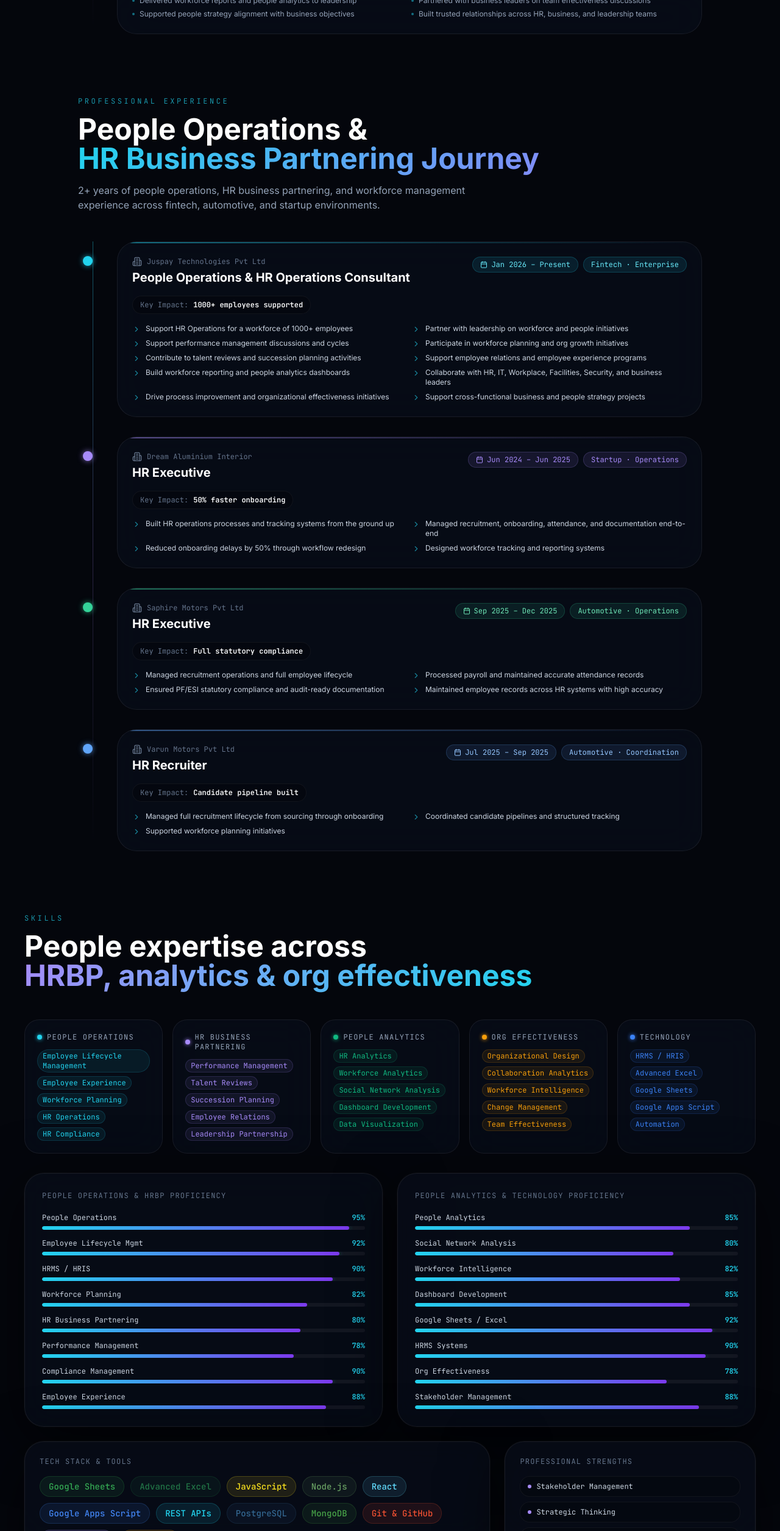
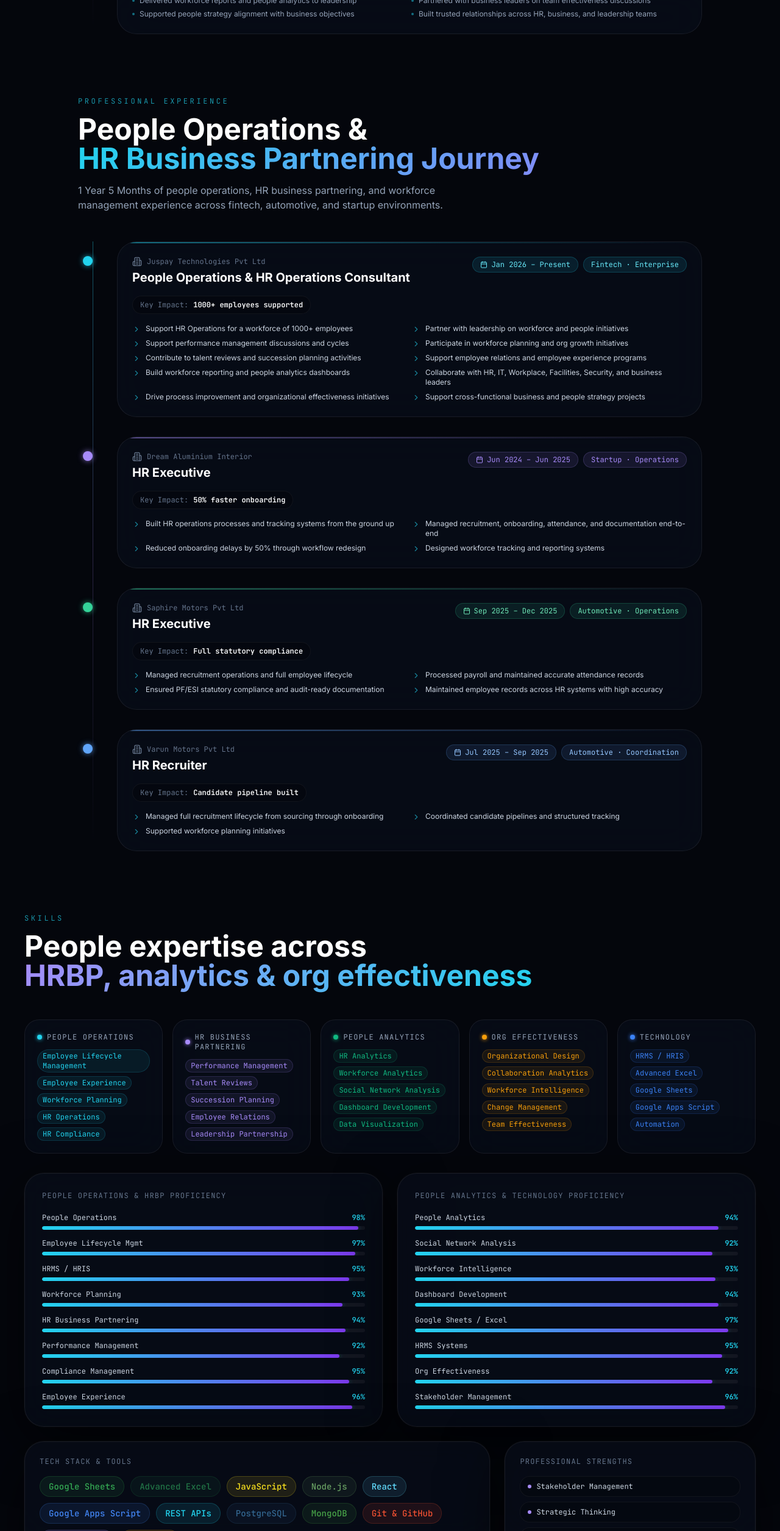
Before and after one commit to punithtest08/Punith_protfolio, a Next.js app: page / in a window 1280 px wide. Shown: the part 7972-10483 px from the top of the page at 61% size. Built offline with nearby package versions, Linux system fonts and the light colour scheme; no server answers.

Commit message:
fix: update contact email to resend account email

```diff
--- a/app/api/contact/route.ts
+++ b/app/api/contact/route.ts
@@ -24,7 +24,7 @@ export async function POST(req: Request) {
 
     const { error } = await resend.emails.send({
       from: 'Portfolio Contact <onboarding@resend.dev>',
-      to: process.env.CONTACT_EMAIL ?? 'punithshr2708@gmail.com',
+      to: 'punithtest08@gmail.com',
       replyTo: email,
       subject: `New message from ${sanitize(name)} — Portfolio`,
       html: `
--- a/components/AboutSection.tsx
+++ b/components/AboutSection.tsx
@@ -5,7 +5,7 @@ import { MapPin, Users, BarChart3, Network, Briefcase, Clock } from 'lucide-reac
 import { useScrollReveal } from '@/lib/useScrollReveal';
 
 const stats = [
-  { label: 'Years Experience',      value: '2+',    icon: Clock     },
+  { label: 'Years Experience', value: '2+', icon: Clock },
   { label: 'Employees Supported',   value: '1000+', icon: Users     },
   { label: 'Analytics Dashboards',  value: '10+',   icon: BarChart3 },
   { label: 'Systems Built',         value: '5+',    icon: Network   },
--- /dev/null
+++ b/components/ExperienceBadge.tsx
@@ -0,0 +1,30 @@
+'use client';
+
+import { motion } from 'framer-motion';
+import { Briefcase } from 'lucide-react';
+import { totalExperienceMonths, formatExperience } from '@/lib/experience';
+
+export default function ExperienceBadge() {
+  const { label } = formatExperience(totalExperienceMonths);
+
+  return (
+    <motion.div
+      initial={{ opacity: 0, y: 12 }}
+      animate={{ opacity: 1, y: 0 }}
+      transition={{ duration: 0.5, delay: 0.2, ease: [0.4, 0, 0.2, 1] }}
+      className="inline-flex items-center gap-3 glass rounded-2xl border border-white/8 px-5 py-3"
+    >
+      <div className="flex h-8 w-8 items-center justify-center rounded-xl bg-cyan-400/10 border border-cyan-400/20 flex-shrink-0">
+        <Briefcase className="h-4 w-4 text-cyan-400" />
+      </div>
+      <div className="flex items-baseline gap-2">
+        <span className="text-xs font-mono text-slate-500 uppercase tracking-widest">
+          Professional Experience
+        </span>
+        <span className="text-sm font-bold text-white">{label}</span>
+      </div>
+      <div className="h-1.5 w-1.5 rounded-full bg-emerald-400 animate-pulse flex-shrink-0"
+        style={{ boxShadow: '0 0 6px rgba(16,185,129,0.8)' }} />
+    </motion.div>
+  );
+}
--- a/components/ExperienceSection.tsx
+++ b/components/ExperienceSection.tsx
@@ -2,6 +2,7 @@
 
 import { motion } from 'framer-motion';
 import { Building2, Calendar, ChevronRight } from 'lucide-react';
+import { totalExperienceMonths, formatExperience } from '@/lib/experience';
 import { useScrollReveal } from '@/lib/useScrollReveal';
 
 const timeline = [
@@ -89,7 +90,7 @@ export default function ExperienceSection() {
             <span className="grad-cyan">HR Business Partnering Journey</span>
           </h2>
           <p className="mt-4 text-slate-400 max-w-2xl">
-            2+ years of people operations, HR business partnering, and workforce management experience across fintech, automotive, and startup environments.
+            {formatExperience(totalExperienceMonths).label} of people operations, HR business partnering, and workforce management experience across fintech, automotive, and startup environments.
           </p>
         </div>
 
--- a/components/SkillsSection.tsx
+++ b/components/SkillsSection.tsx
@@ -32,25 +32,25 @@ const skillGroups = [
 ];
 
 const hrProficiency = [
-  { name: 'People Operations',         level: 95 },
-  { name: 'Employee Lifecycle Mgmt',   level: 92 },
-  { name: 'HRMS / HRIS',               level: 90 },
-  { name: 'Workforce Planning',        level: 82 },
-  { name: 'HR Business Partnering',    level: 80 },
-  { name: 'Performance Management',    level: 78 },
-  { name: 'Compliance Management',     level: 90 },
-  { name: 'Employee Experience',       level: 88 },
+  { name: 'People Operations',         level: 98 },
+  { name: 'Employee Lifecycle Mgmt',   level: 97 },
+  { name: 'HRMS / HRIS',               level: 95 },
+  { name: 'Workforce Planning',        level: 93 },
+  { name: 'HR Business Partnering',    level: 94 },
+  { name: 'Performance Management',    level: 92 },
+  { name: 'Compliance Management',     level: 95 },
+  { name: 'Employee Experience',       level: 96 },
 ];
 
 const techProficiency = [
-  { name: 'People Analytics',          level: 85 },
-  { name: 'Social Network Analysis',   level: 80 },
-  { name: 'Workforce Intelligence',    level: 82 },
-  { name: 'Dashboard Development',     level: 85 },
-  { name: 'Google Sheets / Excel',     level: 92 },
-  { name: 'HRMS Systems',              level: 90 },
-  { name: 'Org Effectiveness',         level: 78 },
-  { name: 'Stakeholder Management',    level: 88 },
+  { name: 'People Analytics',          level: 94 },
+  { name: 'Social Network Analysis',   level: 92 },
+  { name: 'Workforce Intelligence',    level: 93 },
+  { name: 'Dashboard Development',     level: 94 },
+  { name: 'Google Sheets / Excel',     level: 97 },
+  { name: 'HRMS Systems',              level: 95 },
+  { name: 'Org Effectiveness',         level: 92 },
+  { name: 'Stakeholder Management',    level: 96 },
 ];
 
 const techStack = [
--- /dev/null
+++ b/lib/experience.ts
@@ -0,0 +1,21 @@
+// ─────────────────────────────────────────────────────────────
+// Single source of truth for total professional experience.
+// Update this ONE value — everything across the portfolio updates.
+// ─────────────────────────────────────────────────────────────
+
+export const totalExperienceMonths = 17;
+
+export function formatExperience(months: number): { years: number; months: number; label: string } {
+  const years     = Math.floor(months / 12);
+  const remainder = months % 12;
+
+  const yearLabel  = years === 1 ? 'Year' : 'Years';
+  const monthLabel = remainder === 1 ? 'Month' : 'Months';
+
+  let label = '';
+  if (years > 0 && remainder > 0) label = `${years} ${yearLabel} ${remainder} ${monthLabel}`;
+  else if (years > 0)             label = `${years} ${yearLabel}`;
+  else                            label = `${remainder} ${monthLabel}`;
+
+  return { years, months: remainder, label };
+}
```
Also changed, not shown: 1 other file (tests, documents, lock files or other folders).
